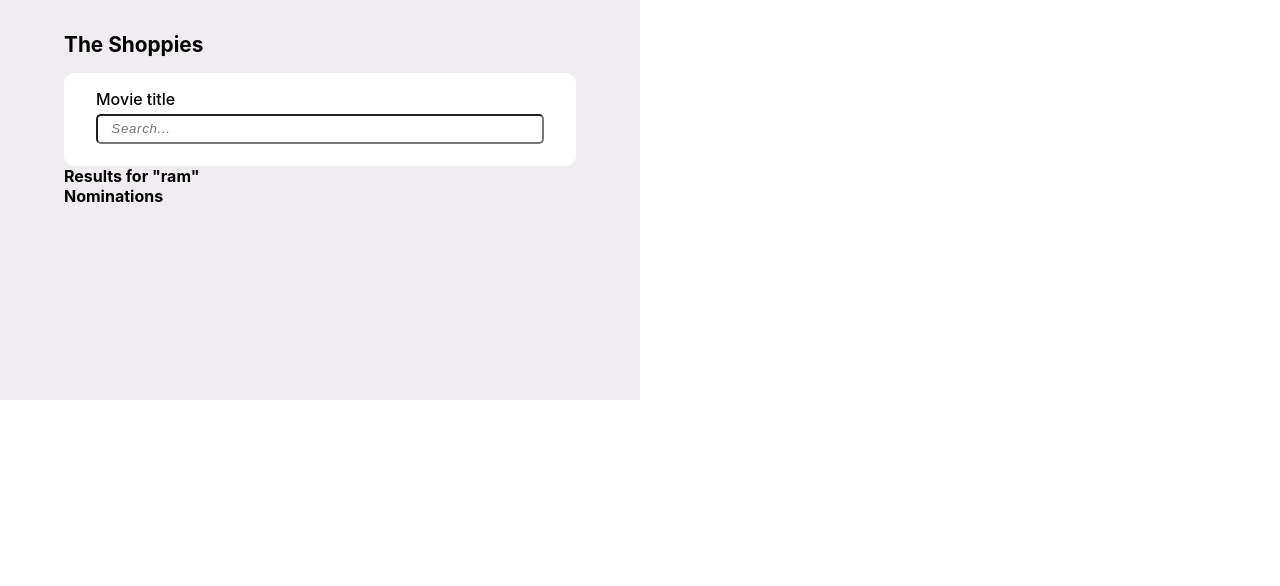
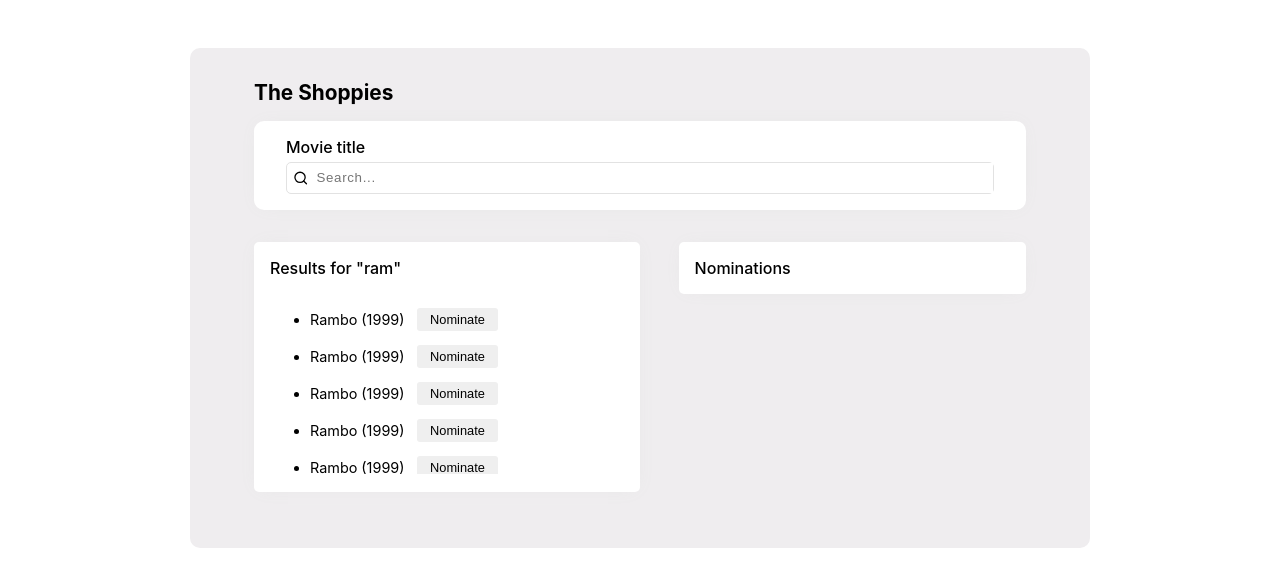
Before and after one commit to evansibok/the-shoppies, a React (Create React App) app: page / in a window 1280 px wide. Shown: the top 586 px of the page. Built offline with nearby package versions, Linux system fonts and the light colour scheme.

Commit message:
add bottom section to view movies list

```diff
--- a/package.json
+++ b/package.json
@@ -8,6 +8,7 @@
     "@testing-library/user-event": "^7.2.1",
     "react": "^16.13.1",
     "react-dom": "^16.13.1",
+    "react-icons": "^3.11.0",
     "react-scripts": "3.4.3",
     "styled-components": "^5.1.1"
   },
--- a/src/components/MovieApp.js
+++ b/src/components/MovieApp.js
@@ -1,24 +1,54 @@
 import React from 'react'
 import styled from 'styled-components'
+import { FiSearch } from 'react-icons/fi'
 
 function MovieApp() {
   return (
     <Container>
       <h3>The Shoppies</h3>
 
-      <div className="title-section">
+      <TitleSection className="title-section">
         <h5>Movie title</h5>
+        <div className="search-con">
+          <FiSearch />
           <input type="search" placeholder="Search..." />
         </div>
+      </TitleSection>
 
-      <div>
-        <div>
+      <BottomSection>
+        <div className="results">
           <h4>Results for "ram"</h4>
+          <ul>
+            <div className="result-list">
+              <li>Rambo (1999)</li>
+              <button type="button">Nominate</button>
             </div>
-        <div>
+            <div className="result-list">
+              <li>Rambo (1999)</li>
+              <button type="button">Nominate</button>
+            </div>
+            <div className="result-list">
+              <li>Rambo (1999)</li>
+              <button type="button">Nominate</button>
+            </div>
+            <div className="result-list">
+              <li>Rambo (1999)</li>
+              <button type="button">Nominate</button>
+            </div>
+            <div className="result-list">
+              <li>Rambo (1999)</li>
+              <button type="button">Nominate</button>
+            </div>
+            <div className="result-list">
+              <li>Rambo (1999)</li>
+              <button type="button">Nominate</button>
+            </div>
+          </ul>
+        </div>
+        <div className="noms">
           <h4>Nominations</h4>
         </div>
-      </div>
+      </BottomSection>
     </Container>
   )
 }
@@ -28,20 +58,26 @@ export default MovieApp
 const Container = styled.section`
   display: flex;
   flex-direction: column;
-  width: 50%;
-  height: 400px;
+  width: 900px;
+  height: 500px;
   background-color: #efedef;
   padding: 2em 4em;
+  border-radius: 10px;
+  margin-left: auto;
+  margin-right: auto;
+  margin-top: 3em;
 
   h3 {
     font-size: 1.3rem;
   }
+`;
 
-  .title-section {
+const TitleSection = styled.section`
   background: #fff;
   margin-top: 1em;
   padding: 1em 2em;
   border-radius: 10px;
+  box-shadow: 0px 0px 18px -5px rgba(230,230,230,1);
 
   h5 {
     font-size: 1rem;
@@ -49,18 +85,89 @@ const Container = styled.section`
     margin-bottom: 0.3em;
   }
 
+  .search-con {
+    display: flex;
+    justify-content: center;
+    align-items: center;
+    border: 1px solid #e2e2e2;
+    border-radius: 5px;
+
+    svg {
+      margin-left: 0.4em;
+      margin-right: 0.4em;
+    }
+  }
+
   input {
     width: 100%;
     height: 30px;
-      padding-left: 1em;
-      border-radius: 5px;
-      margin-bottom: 0.5em;
+    padding-left: 0.1em;
+    border: none;
+
+    &:focus {
+      outline: none;
+    }
   }
 
   input[type="search"]::placeholder {
     font-weight: 500;
-      font-style: italic;
     letter-spacing: 0.05em;
   }
+`;
+
+const BottomSection = styled.section`
+  display: flex;
+  justify-content: space-between;
+  width: 100%;
+  margin-top: 2em;
+
+  h4 {
+    font-size: 1rem;
+    font-weight: 500;
   }
+
+  .results {
+    background: #fff;
+    width: 50%;
+    border-radius: 5px;
+    padding: 1em;
+    height: 250px;
+    overflow-y: hidden;
+    box-shadow: 0px 0px 18px -5px rgba(230,230,230,1);
+
+    ul {
+      height: 180px;
+      overflow-y: scroll;
+      padding-bottom: 1em;
+
+      .result-list {
+        display: flex;
+        margin-top: 1em;
+        font-size: 0.9rem;
+        align-items: center;
+
+        button {
+          margin-left: 1em;
+          border: none;
+          padding: 0.3em 1em;
+          border-radius: 3px;
+          font-size: 0.8rem;
+
+          &:hover {
+            cursor: pointer;
+          }
+        }
+      }
+    }
+  }
+
+  .noms {
+    background: #fff;
+    width: 45%;
+    border-radius: 5px;
+    height: fit-content;
+    padding: 1em;
+    box-shadow: 0px 0px 18px -5px rgba(230,230,230,1);
+  }
+
 `;
```
Also changed, not shown: 1 other file (tests, documents, lock files or other folders). Lines whose indentation alone changed are shown as unchanged.
